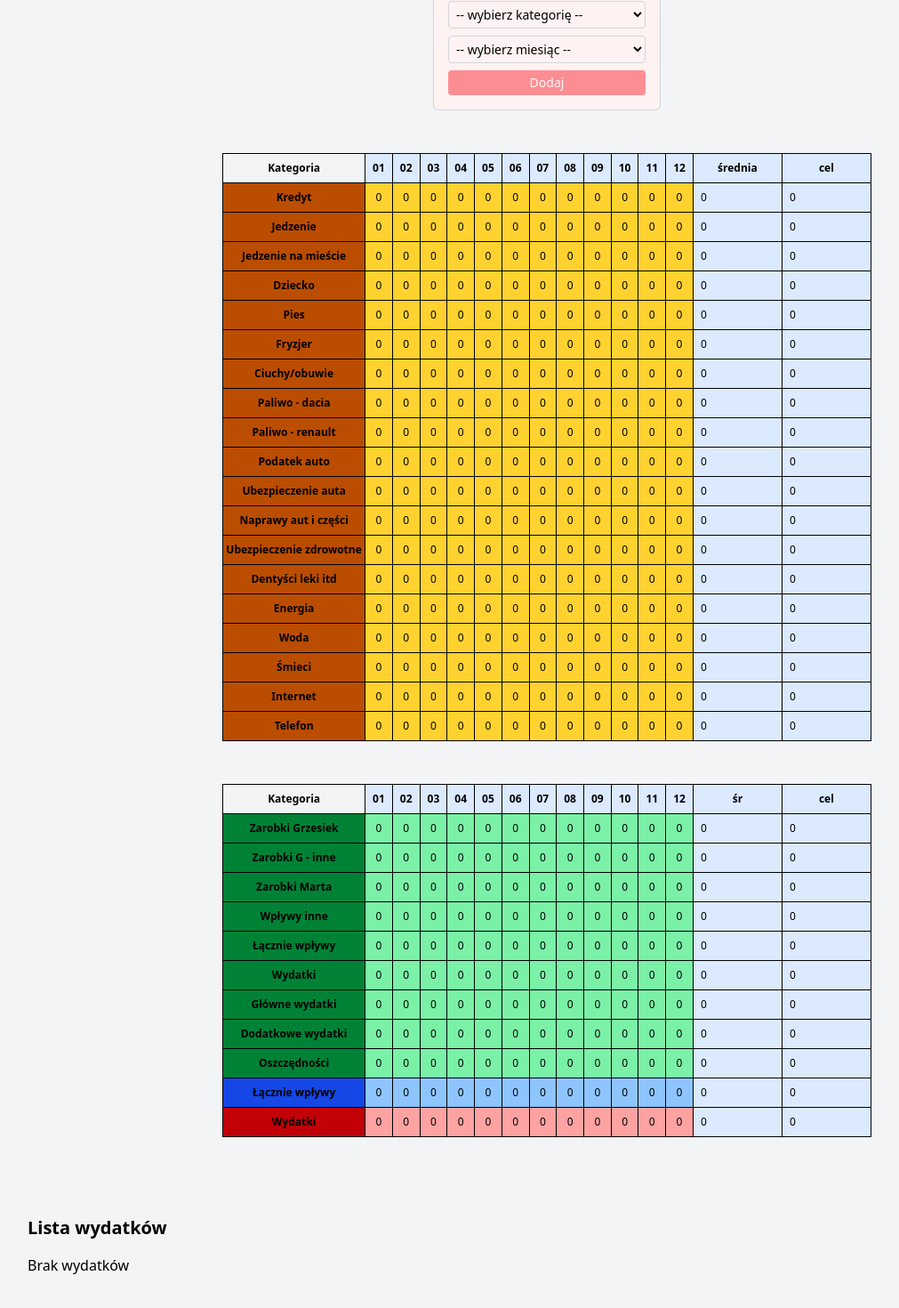
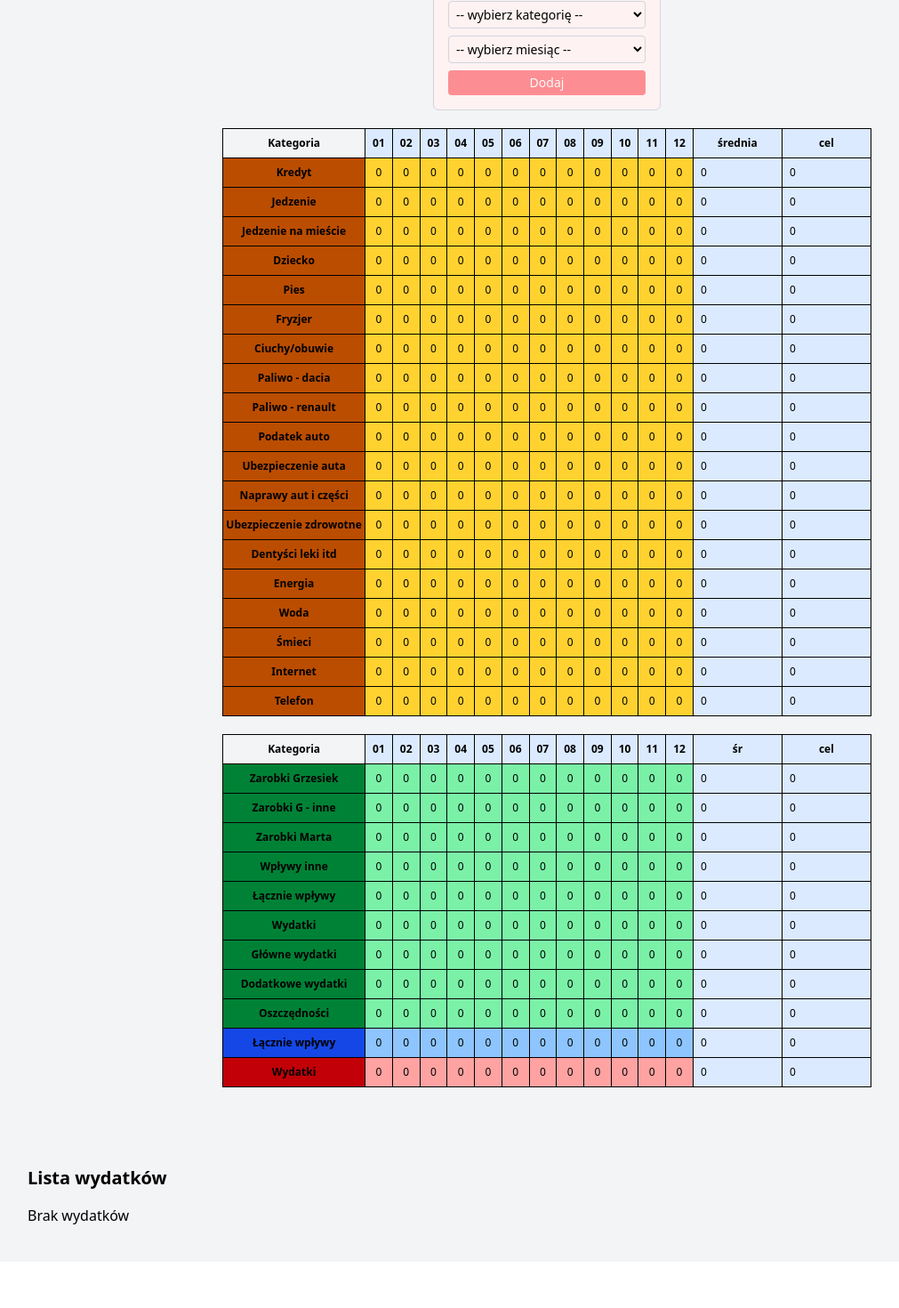
Before and after one commit to oleksaGrzegorz/budget-app, a React (Vite) app: page / in a window 1280 px wide. Shown: the part 276-1746 px from the top of the page at 89% size, without its empty margins (25-1036 px from the left). Built offline with nearby package versions, Linux system fonts and the light colour scheme.

Commit message:
styled: change style in App

```diff
--- a/src/App.tsx
+++ b/src/App.tsx
@@ -49,11 +49,11 @@ export default function App() {
           type={formType}
         />
 
-        <section className="my-12 overflow-x-auto">
+        <section className="mt-5 overflow-x-auto">
           <ExpensesTable expenses={expenses} />
         </section>
 
-        <section className="my-12 overflow-x-auto">
+        <section className="mt-5 overflow-x-auto">
           <BudgetSummaryTable expenses={expenses} incomes={incomes} />
         </section>
 
```
